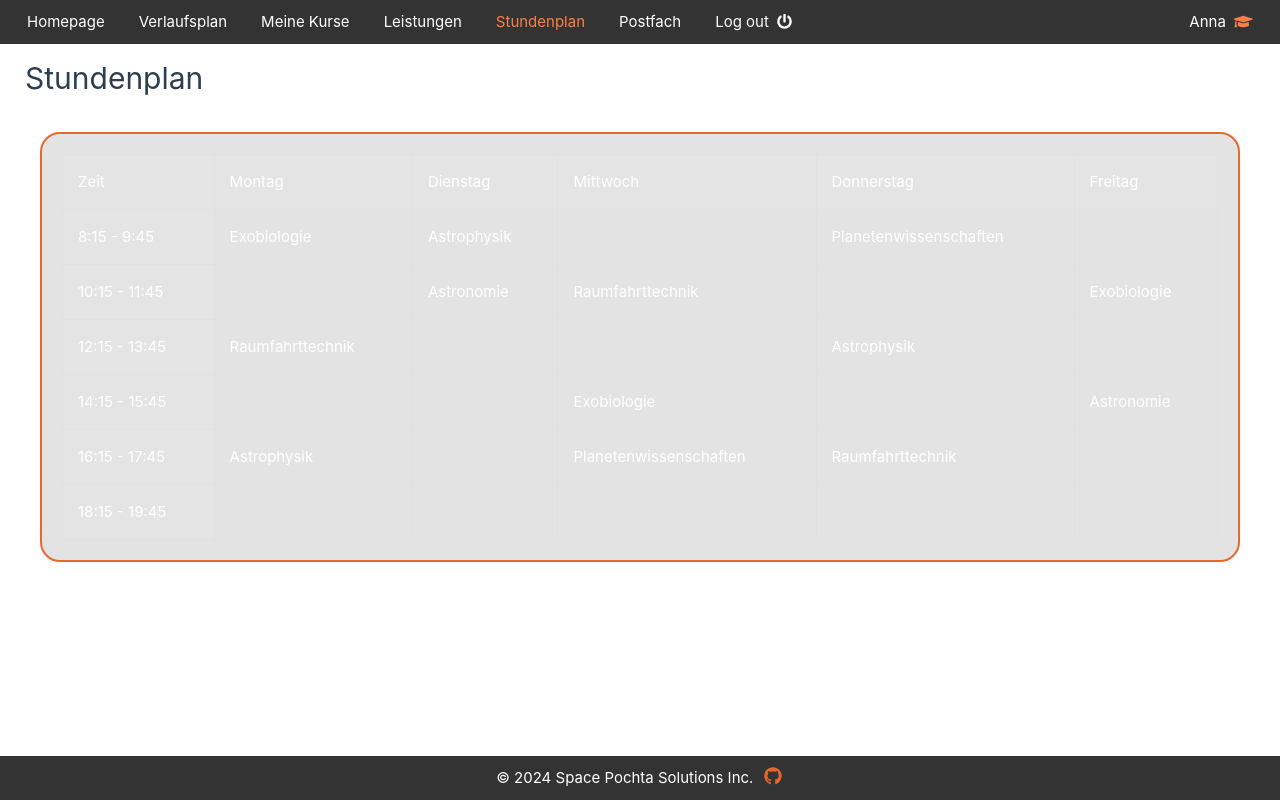
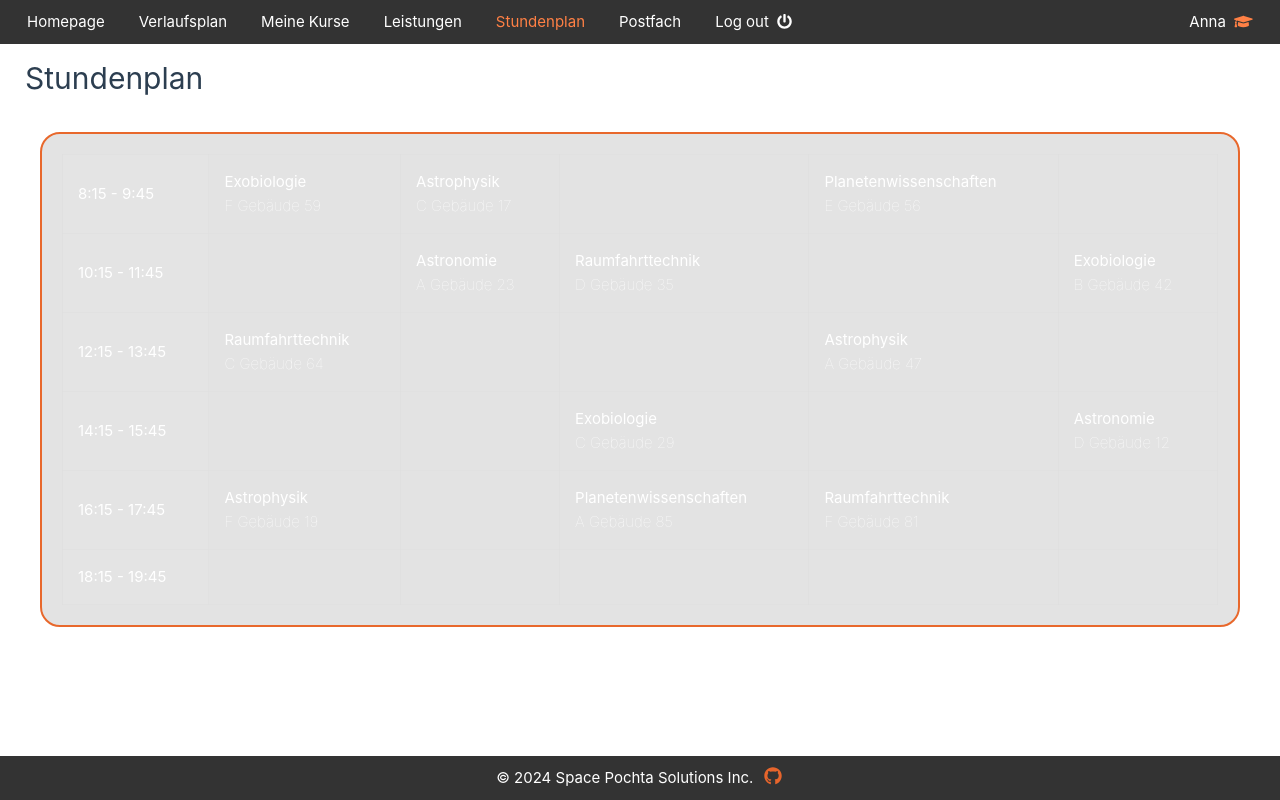
Before and after one commit to JonnyS02/hci_project, a Vue app: page /schedule in a window 1280 px wide. Built offline with nearby package versions, Linux system fonts and the light colour scheme.

Commit message:
raumnummer

```diff
--- a/src/Schedule.vue
+++ b/src/Schedule.vue
@@ -4,51 +4,43 @@
 
         <table>
             <tr>
-                <th>Zeit</th>
-                <th>Montag</th>
-                <th>Dienstag</th>
-                <th>Mittwoch</th>
-                <th>Donnerstag</th>
-                <th>Freitag</th>
-            </tr>
-            <tr>
                 <td class="time">8:15 - 9:45</td>
-                <td>Exobiologie</td>
-                <td>Astrophysik</td>
+                <td>Exobiologie<br><span class="raum">F Gebäude 59</span></td>
+                <td>Astrophysik<br><span class="raum">C Gebäude 17</span></td>
                 <td></td>
-                <td>Planetenwissenschaften</td>
+                <td>Planetenwissenschaften<br><span class="raum">E Gebäude 56</span></td>
                 <td></td>
             </tr>
             <tr>
                 <td class="time">10:15 - 11:45</td>
                 <td></td>
-                <td>Astronomie</td>
-                <td>Raumfahrttechnik</td>
+                <td>Astronomie<br><span class="raum">A Gebäude 23</span></td>
+                <td>Raumfahrttechnik<br><span class="raum">D Gebäude 35</span></td>
                 <td></td>
-                <td>Exobiologie</td>
+                <td>Exobiologie<br><span class="raum">B Gebäude 42</span></td>
             </tr>
             <tr>
                 <td class="time">12:15 - 13:45</td>
-                <td>Raumfahrttechnik</td>
+                <td>Raumfahrttechnik<br><span class="raum">C Gebäude 64</span></td>
                 <td></td>
                 <td></td>
-                <td>Astrophysik</td>
+                <td>Astrophysik<br><span class="raum">A Gebäude 47</span></td>
                 <td></td>
             </tr>
             <tr>
                 <td class="time">14:15 - 15:45</td>
                 <td></td>
                 <td></td>
-                <td>Exobiologie</td>
+                <td>Exobiologie<br><span class="raum">C Gebäude 29</span></td>
                 <td></td>
-                <td>Astronomie</td>
+                <td>Astronomie<br><span class="raum">D Gebäude 12</span></td>
             </tr>
             <tr>
                 <td class="time">16:15 - 17:45</td>
-                <td>Astrophysik</td>
+                <td>Astrophysik<br><span class="raum">F Gebäude 19</span></td>
                 <td></td>
-                <td>Planetenwissenschaften</td>
-                <td>Raumfahrttechnik</td>
+                <td>Planetenwissenschaften<br><span class="raum">A Gebäude 85</span></td>
+                <td>Raumfahrttechnik<br><span class="raum">F Gebäude 81</span></td>
                 <td></td>
             </tr>
             <tr>
@@ -78,10 +70,15 @@ table {
     width: 100%;
 }
 
-th,td {
+th,
+td {
     text-align: left;
 
     border: 1px solid #dddddd70;
     padding: 15px;
 }
+
+.raum {
+    font-weight: 100;
+}
 </style>
```
